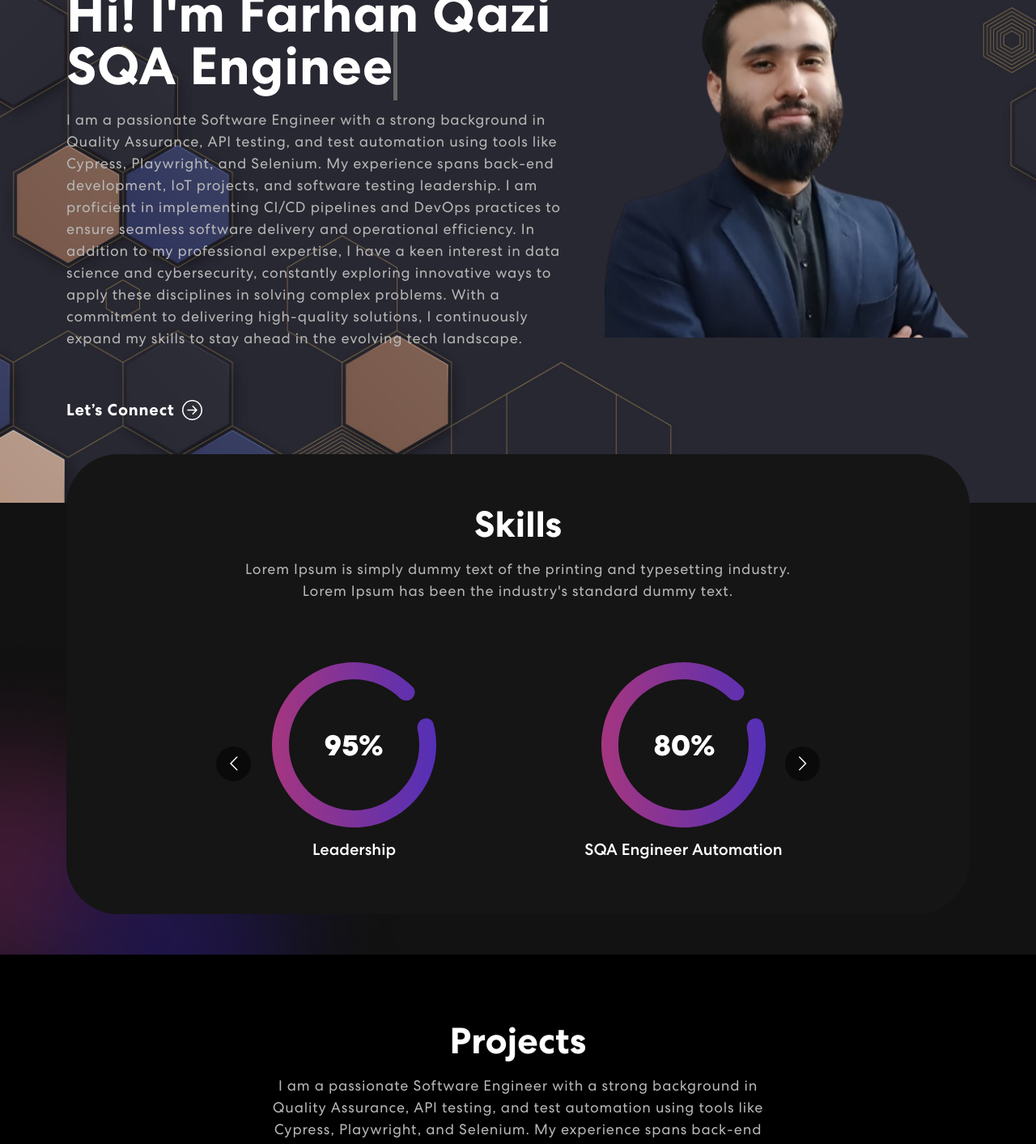
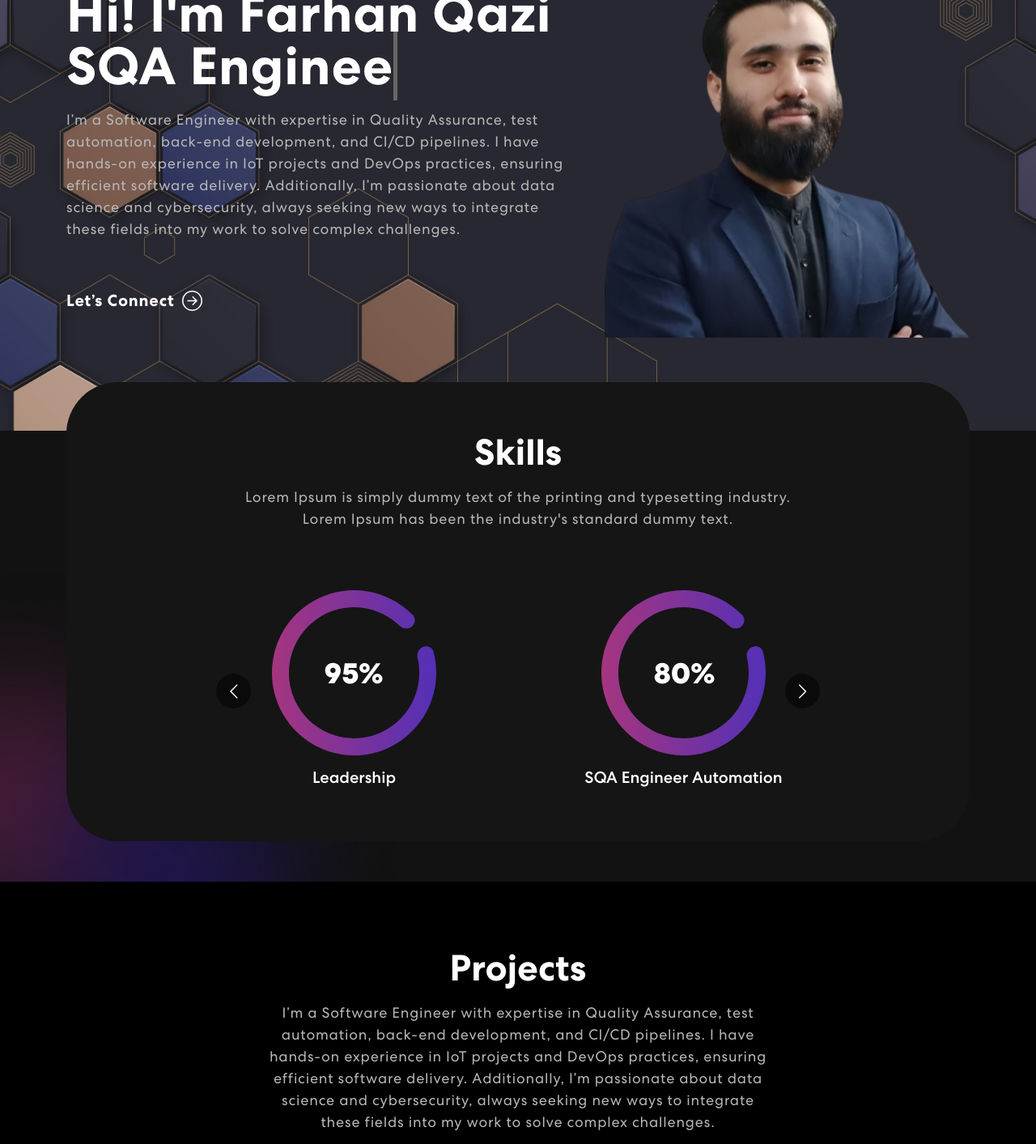
Before and after one commit to farhannrs/ProfileWebsite, a React (Create React App) app: page / in a window 1280 px wide. Shown: the part 340-1753 px from the top of the page at 81% size. Built offline with nearby package versions, Linux system fonts and the light colour scheme; no server answers.

Commit message:
applying changes

```diff
--- a/src/components/Banner.js
+++ b/src/components/Banner.js
@@ -57,9 +57,7 @@ export const Banner = () => {
               <div className={isVisible ? "animate__animated animate__fadeIn" : ""}>
                 <span className="tagline">Welcome to my Portfolio</span>
                 <h1>{`Hi! I'm Farhan Qazi`} <span className="txt-rotate" dataPeriod="1000" data-rotate='[ "SQA Engineer", "Product Manager", "Web Designer", "UI/UX Designer" ]'><span className="wrap">{text}</span></span></h1>
-                  <p>I am a passionate Software Engineer with a strong background in Quality Assurance, API testing, and test automation using tools like Cypress, Playwright, and Selenium. My experience spans back-end development, IoT projects, and software testing leadership. I am proficient in implementing CI/CD pipelines and DevOps practices to ensure seamless software delivery and operational efficiency.
-
-In addition to my professional expertise, I have a keen interest in data science and cybersecurity, constantly exploring innovative ways to apply these disciplines in solving complex problems. With a commitment to delivering high-quality solutions, I continuously expand my skills to stay ahead in the evolving tech landscape.</p>
+                  <p>I’m a Software Engineer with expertise in Quality Assurance, test automation, back-end development, and CI/CD pipelines. I have hands-on experience in IoT projects and DevOps practices, ensuring efficient software delivery. Additionally, I’m passionate about data science and cybersecurity, always seeking new ways to integrate these fields into my work to solve complex challenges.</p>
                   <button onClick={() => console.log('connect')}>Let’s Connect <ArrowRightCircle size={25} /></button>
               </div>}
             </TrackVisibility>
--- a/src/components/Projects.js
+++ b/src/components/Projects.js
@@ -51,9 +51,7 @@ export const Projects = () => {
               {({ isVisible }) =>
               <div className={isVisible ? "animate__animated animate__fadeIn": ""}>
                 <h2>Projects</h2>
-                <p>I am a passionate Software Engineer with a strong background in Quality Assurance, API testing, and test automation using tools like Cypress, Playwright, and Selenium. My experience spans back-end development, IoT projects, and software testing leadership. I am proficient in implementing CI/CD pipelines and DevOps practices to ensure seamless software delivery and operational efficiency.
-
-In addition to my professional expertise, I have a keen interest in data science and cybersecurity, constantly exploring innovative ways to apply these disciplines in solving complex problems. With a commitment to delivering high-quality solutions, I continuously expand my skills to stay ahead in the evolving tech landscape.</p>
+                <p>I’m a Software Engineer with expertise in Quality Assurance, test automation, back-end development, and CI/CD pipelines. I have hands-on experience in IoT projects and DevOps practices, ensuring efficient software delivery. Additionally, I’m passionate about data science and cybersecurity, always seeking new ways to integrate these fields into my work to solve complex challenges.</p>
                 <Tab.Container id="projects-tabs" defaultActiveKey="first">
                   <Nav variant="pills" className="nav-pills mb-5 justify-content-center align-items-center" id="pills-tab">
                     <Nav.Item>
```
